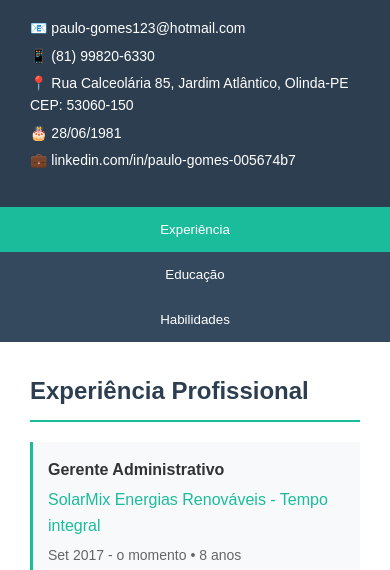
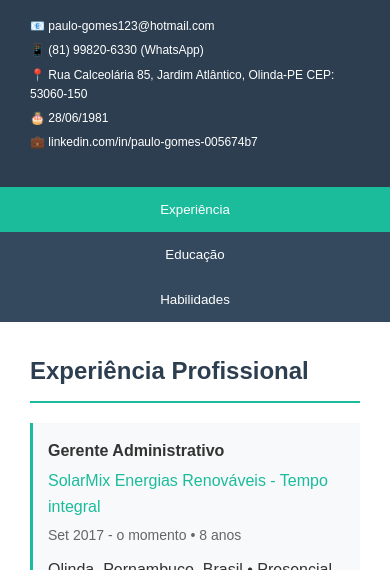
Before and after one commit to Paulo-Gomes0681/meu-curriculo, a plain HTML site: page index.html in a window 390 px wide. Shown: the part 274-844 px from the top of the page. Drawn offline with Linux system fonts and the light colour scheme.

Commit message:
index.html

```diff
--- a/index.html
+++ b/index.html
@@ -46,6 +46,26 @@
 
         .contact-info div {
             margin: 5px 0;
+        }
+
+        .contact-info a {
+            color: white;
+            text-decoration: none;
+        }
+
+        .contact-info a:hover {
+            text-decoration: underline;
+        }
+
+        .whatsapp-link {
+            color: white !important;
+            text-decoration: none;
+            transition: all 0.3s;
+        }
+
+        .whatsapp-link:hover {
+            color: #25d366 !important;
+            text-decoration: none;
         }
 
         nav {
@@ -155,6 +175,14 @@
             .nav-tabs {
                 flex-direction: column;
             }
+
+            .contact-info {
+                font-size: 12px;
+            }
+
+            .contact-info a {
+                color: white !important;
+            }
         }
     </style>
 </head>
@@ -164,11 +192,11 @@
             <h1>Paulo Roberto Gomes de Araújo Júnior</h1>
             <div class="subtitle">Gerente Administrativo | Estudante de Ciência de Dados</div>
             <div class="contact-info">
-                <div>📧 paulo-gomes123@hotmail.com</div>
-                <div>📱 (81) 99820-6330</div>
+                <div>📧 <a href="mailto:paulo-gomes123@hotmail.com">paulo-gomes123@hotmail.com</a></div>
+                <div>📱 <a href="https://wa.me/5581998206330" target="_blank" class="whatsapp-link">(81) 99820-6330 (WhatsApp)</a></div>
                 <div>📍 Rua Calceolária 85, Jardim Atlântico, Olinda-PE CEP: 53060-150</div>
                 <div>🎂 28/06/1981</div>
-                <div>💼 linkedin.com/in/paulo-gomes-005674b7</div>
+                <div>💼 <a href="https://linkedin.com/in/paulo-gomes-005674b7" target="_blank">linkedin.com/in/paulo-gomes-005674b7</a></div>
             </div>
         </header>
 
```
